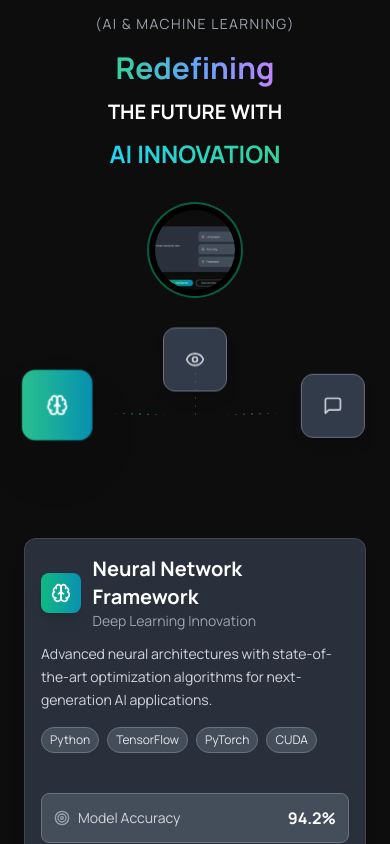
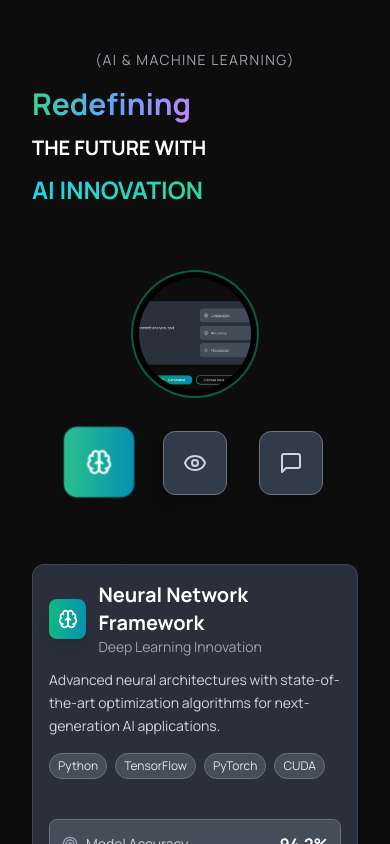
Before and after one commit to Niel07-cyber/Official-Dev-Niel-portfolio-website--, a React (Vite) app: page / in a window 390 px wide. Shown: the part 3240-4084 px from the top of the page. Built offline with nearby package versions, Linux system fonts and the light colour scheme; what @react-pdf/renderer would draw is missing.

Commit message:
Revert AI image and redesign AI section
Reverted the AI image, added margins to the AI section, repositioned text and cards, increased AI image size, and ensured mobile responsiveness. Added "(Projects)" to the projects heading.

```diff
--- a/src/components/AIProjectsSection.tsx
+++ b/src/components/AIProjectsSection.tsx
@@ -58,72 +58,62 @@ const AIProjectsSection = () => {
 
   return (
     <section id="projects" className="py-8 sm:py-12 lg:py-16 relative overflow-hidden">
-      <div className="w-full px-6 sm:px-8 lg:px-12 xl:px-20 2xl:px-60 relative z-10 max-w-7xl mx-auto">
+      <div className="w-full px-8 sm:px-16 lg:px-24 xl:px-32 2xl:px-40 relative z-10 max-w-7xl mx-auto">
         <p className="text-gray-400 mb-4 sm:mb-6 tracking-widest text-sm sm:text-base text-center">(AI & MACHINE LEARNING)</p>
 
-        {/* Main Title - Reduced size */}
-        <div className="text-center mb-8 sm:mb-12">
-          <h1 className="text-3xl sm:text-4xl md:text-5xl lg:text-6xl font-bold mb-3 sm:mb-4">
+        {/* Main Layout - Desktop: Text left, Cards right; Mobile: Stacked */}
+        <div className="grid grid-cols-1 lg:grid-cols-2 gap-8 lg:gap-16 items-start">
+          {/* Left Side - Title and Description */}
+          <div className="text-left">
+            <h1 className="text-3xl sm:text-4xl md:text-5xl lg:text-5xl xl:text-6xl font-bold mb-3 sm:mb-4">
               <span className="bg-gradient-to-r from-emerald-400 via-blue-400 to-purple-400 bg-clip-text text-transparent">
                 Redefining
               </span>
             </h1>
-          <h2 className="text-xl sm:text-2xl md:text-3xl lg:text-4xl font-bold text-white mb-3">
+            <h2 className="text-xl sm:text-2xl md:text-3xl lg:text-3xl xl:text-4xl font-bold text-white mb-3">
               THE FUTURE WITH
             </h2>
-          <h3 className="text-2xl sm:text-3xl md:text-4xl lg:text-5xl font-bold">
+            <h3 className="text-2xl sm:text-3xl md:text-4xl lg:text-4xl xl:text-5xl font-bold mb-8">
               <span className="bg-gradient-to-r from-cyan-400 to-emerald-400 bg-clip-text text-transparent">
                 AI INNOVATION
               </span>
             </h3>
           </div>
 
-        {/* Interactive Dashboard - Reduced size */}
-        <div className="relative mb-6 sm:mb-8">
-          {/* Central Hub with Robot Image - Smaller */}
-          <div className="flex justify-center mb-6">
+          {/* Right Side - Interactive Elements */}
           <div className="relative">
-              <div className="w-24 h-24 sm:w-28 sm:h-28 bg-black rounded-full flex items-center justify-center border-2 border-emerald-500/50 backdrop-blur-sm overflow-hidden">
+            {/* Robot Image positioned above cards */}
+            <div className="flex justify-center mb-8">
+              <div className="relative">
+                <div className="w-32 h-32 sm:w-36 sm:h-36 lg:w-40 lg:h-40 bg-black rounded-full flex items-center justify-center border-2 border-emerald-500/50 backdrop-blur-sm overflow-hidden">
                   <img
                     src="/lovable-uploads/af0deefa-9b40-4b71-ac2d-a43a7a74dd53.png"
                     alt="AI Robot"
-                  className="w-20 h-20 sm:w-24 sm:h-24 object-cover object-center rounded-full"
+                    className="w-28 h-28 sm:w-32 sm:h-32 lg:w-36 lg:h-36 object-cover object-center rounded-full"
                   />
                 </div>
                 <div className="absolute inset-0 rounded-full bg-gradient-to-r from-emerald-400/20 to-blue-400/20 animate-ping"></div>
               </div>
             </div>
 
-          {/* Project Cards Arranged in Arc - Reduced size */}
-          <div className="relative h-48 sm:h-56">
+            {/* Project Cards in horizontal line with more spacing */}
+            <div className="flex justify-center items-center gap-8 sm:gap-12 lg:gap-16 mb-8">
               {projects.map((project, index) => {
-              const angle = (index - 1) * 80; // Spread out cards
-              const radius = 140; // Smaller radius
-              const x = Math.sin((angle * Math.PI) / 180) * radius;
-              const y = -Math.cos((angle * Math.PI) / 180) * radius * 0.4;
-
                 const IconComponent = project.icon;
                 const isActive = activeProject === index;
 
                 return (
                   <div key={project.id}>
-                  {/* Project Card - Smaller */}
-                  <div
-                    className="absolute top-1/2 left-1/2 transform -translate-x-1/2 -translate-y-1/2 transition-all duration-500"
-                    style={{
-                      transform: `translate(calc(-50% + ${x}px), calc(-50% + ${y}px)) ${isActive ? 'scale(1.1)' : 'scale(1)'}`
-                    }}
-                  >
                     <button
                       onClick={() => setActiveProject(index)}
-                      className={`group relative w-16 h-16 sm:w-18 sm:h-18 rounded-xl transition-all duration-300 ${
+                      className={`group relative w-16 h-16 sm:w-18 sm:h-18 lg:w-20 lg:h-20 rounded-xl transition-all duration-300 ${
                         isActive
-                          ? `bg-gradient-to-r ${project.color} shadow-2xl`
+                          ? `bg-gradient-to-r ${project.color} shadow-2xl scale-110`
                           : 'bg-gray-700/90 hover:bg-gray-600/90 shadow-lg border border-gray-500'
                       } backdrop-blur-sm`}
                     >
                       <div className="absolute inset-0 rounded-xl bg-gradient-to-r from-white/10 to-transparent opacity-0 group-hover:opacity-100 transition-opacity"></div>
-                      <IconComponent className={`w-5 h-5 sm:w-6 sm:h-6 absolute top-1/2 left-1/2 transform -translate-x-1/2 -translate-y-1/2 ${
+                      <IconComponent className={`w-6 h-6 sm:w-7 sm:h-7 lg:w-8 lg:h-8 absolute top-1/2 left-1/2 transform -translate-x-1/2 -translate-y-1/2 ${
                         isActive ? 'text-white' : 'text-gray-300'
                       }`} />
                       {isActive && (
@@ -131,35 +121,14 @@ const AIProjectsSection = () => {
                       )}
                     </button>
                   </div>
-
-                  {/* Connecting Lines from center to cards */}
-                  <svg
-                    className="absolute top-1/2 left-1/2 pointer-events-none w-full h-full"
-                    style={{ transform: `translate(-50%, -50%)` }}
-                  >
-                    <defs>
-                      <pattern id={`dots-${index}`} patternUnits="userSpaceOnUse" width="8" height="8">
-                        <circle cx="4" cy="4" r="1" fill={isActive ? "#10b981" : "#6b7280"} />
-                      </pattern>
-                    </defs>
-                    <line
-                      x1="50%"
-                      y1="50%"
-                      x2={`calc(50% + ${x}px)`}
-                      y2={`calc(50% + ${y}px)`}
-                      stroke={`url(#dots-${index})`}
-                      strokeWidth="2"
-                      className="animate-pulse"
-                    />
-                  </svg>
-                </div>
                 );
               })}
             </div>
           </div>
+        </div>
 
-        {/* Project Details Panel - Compact */}
-        <div className="bg-gray-700/70 backdrop-blur-sm border border-gray-600/60 rounded-xl p-4 sm:p-6 mb-6 sm:mb-8 shadow-lg">
+        {/* Project Details Panel */}
+        <div className="bg-gray-700/70 backdrop-blur-sm border border-gray-600/60 rounded-xl p-4 sm:p-6 mb-6 sm:mb-8 shadow-lg mt-8">
           <div className="grid grid-cols-1 lg:grid-cols-2 gap-6">
             {/* Left Panel */}
             <div>
@@ -203,7 +172,7 @@ const AIProjectsSection = () => {
           </div>
         </div>
 
-        {/* CTA Buttons - Compact */}
+        {/* CTA Buttons */}
         <div className="text-center space-y-3 sm:space-y-0 sm:space-x-4 sm:flex sm:justify-center">
           <Button
             asChild
--- a/src/components/ProjectsCarousel.tsx
+++ b/src/components/ProjectsCarousel.tsx
@@ -23,6 +23,7 @@ const ProjectsCarousel: React.FC = () => {
     <>
       {/* Projects Section Header */}
       <div className="text-center mb-12 sm:mb-16">
+        <p className="text-gray-400 mb-4 sm:mb-6 tracking-widest text-sm sm:text-base">(PROJECTS)</p>
         <h2 className="text-4xl sm:text-5xl md:text-6xl lg:text-7xl font-bold text-white mb-6">
           <span className="bg-gradient-to-r from-blue-400 to-purple-600 bg-clip-text text-transparent">
             Projects
```
Lines whose indentation alone changed are shown as unchanged.
